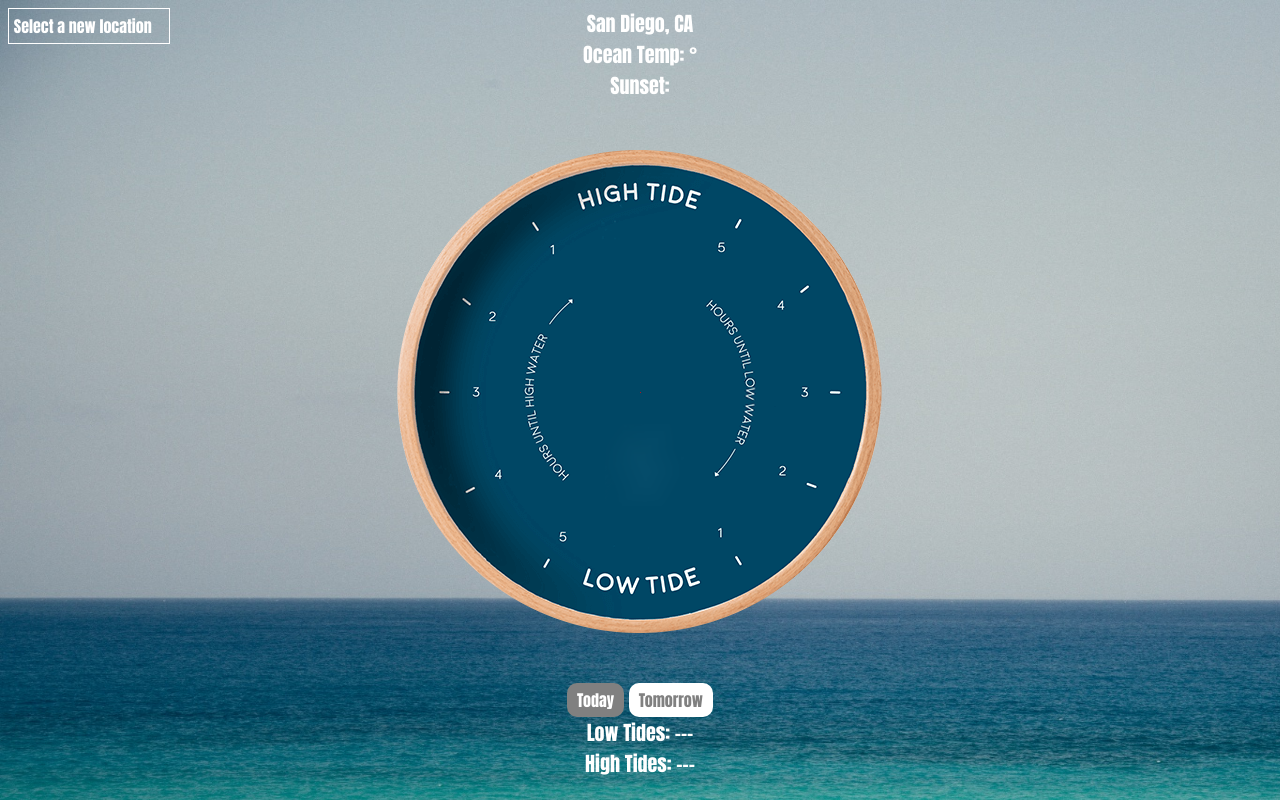
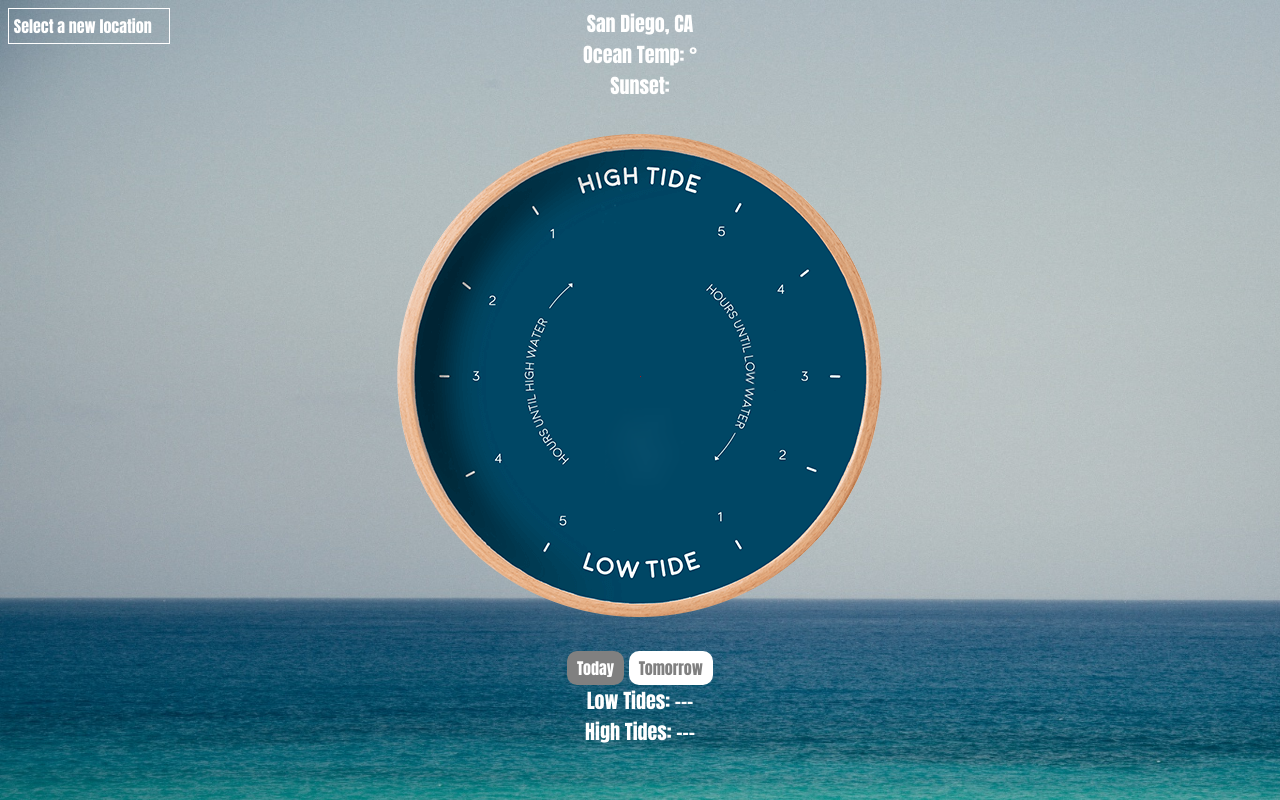
Before and after one commit to jefffroehlich/jefffroehlich.github.io, a plain HTML site: page index.html in a window 1280 px wide. Drawn offline with nearby package versions, Linux system fonts and the light colour scheme; no server answers; some icons are missing.

Commit message:
quick update
quick update to code

```diff
--- a/index.css
+++ b/index.css
@@ -1,3 +1,5 @@
+
+
 body {
 background: url(bgd.jpg);
 background-repeat: no-repeat;
@@ -9,11 +11,8 @@ color: white;
 .center {
 font-size: 20px;
 text-align: center;
-    padding-left: 0;
-    padding-right: 0;
-    margin-left: auto;
-    margin-right: auto;
-    display: block;
+min-width: 550px;
+
 }
 
 .space {
@@ -53,13 +52,13 @@ color: darkSlateGray;
 }
 
 #canvas {
-
 background-image: url(canvbkg.png);
 padding-left: 0;
 padding-right: 0;
 margin-left: auto;
 margin-right: auto;
 display: block;
+
 }
 
 .hide {
--- a/index.html
+++ b/index.html
@@ -31,13 +31,11 @@
     	<text id="sunset"></text>
 
 </div>
+		<canvas id="canvas" width="550" height="550" style="background-color:none";>
+		</canvas>
 
 
 
-    <p>
-		<canvas id="canvas" width="550" height="550" style="background-color:none";>
-		</canvas>
-    </p>
 
 <div class='center'>
     <button type="button" id="todayBtn" class="button" onclick="parseTides(0,station); colorChangeToday()" style="background-color:'green';">Today</button>
```
Lines whose indentation alone changed are shown as unchanged.
